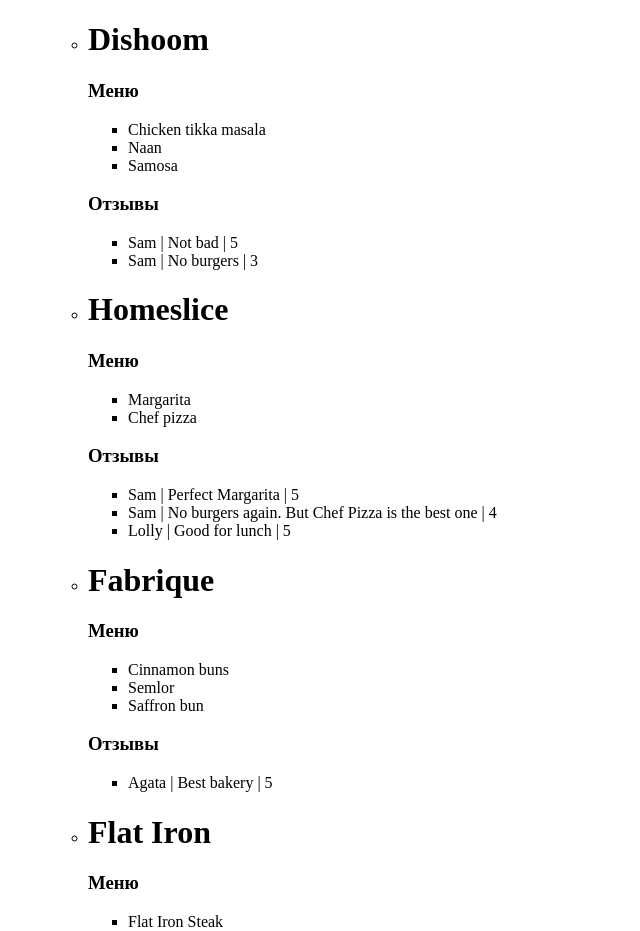
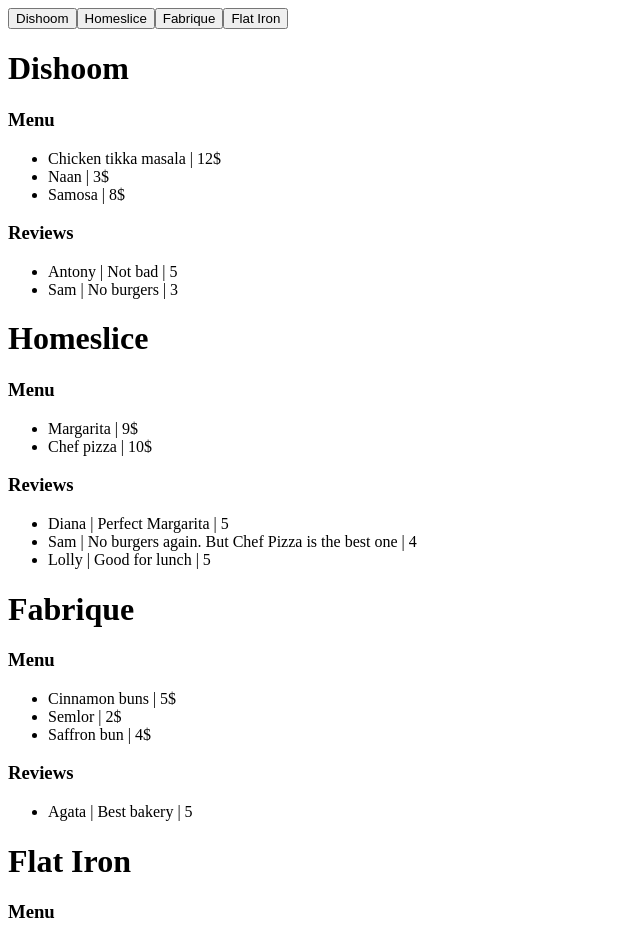
Before and after one commit to Andr-07/react-app, a React (Vite) app: page / in a window 1280 px wide. Shown: the top 931 px of the page, without its empty margins (0-640 px from the left). Built offline with nearby package versions, Linux system fonts and the light colour scheme.

Commit message:
feat(lecture-2): add components

```diff
--- /dev/null
+++ b/src/App.jsx
@@ -0,0 +1,5 @@
+import { RestaurantsPage } from './pages/restaurants-page/component'
+
+export const App = ({ restaurants }) => {
+  return <RestaurantsPage restaurants={restaurants} />
+}
--- /dev/null
+++ b/src/components/menu/component.jsx
@@ -0,0 +1,16 @@
+export const Menu = ({ menu }) => {
+  return (
+    <>
+      <h3>Menu</h3>
+      <ul>
+        {menu.map((item) => {
+          return (
+            <li key={item.id}>
+              {item.name} | {item.price + '$'}
+            </li>
+          )
+        })}
+      </ul>
+    </>
+  )
+}
--- /dev/null
+++ b/src/components/restaurant-card/component.jsx
@@ -0,0 +1,16 @@
+import { Menu } from '../menu/component'
+import { Reviews } from '../reviews/component'
+
+export const RestaurantCard = ({ restaurants }) => {
+  return (
+    <>
+      {restaurants.map((restaurant) => (
+        <div key={restaurant.id}>
+          <h1>{restaurant.name}</h1>
+          <Menu menu={restaurant.menu}></Menu>
+          <Reviews reviews={restaurant.reviews}></Reviews>
+        </div>
+      ))}
+    </>
+  )
+}
--- /dev/null
+++ b/src/components/reviews/component.jsx
@@ -0,0 +1,16 @@
+export const Reviews = ({ reviews }) => {
+  return (
+    <>
+      <h3>Reviews</h3>
+      <ul>
+        {reviews.map((review) => {
+          return (
+            <li key={review.id}>
+              {review.user} | {review.text} | {review.rating}
+            </li>
+          )
+        })}
+      </ul>
+    </>
+  )
+}
--- /dev/null
+++ b/src/components/top-tab/component.jsx
@@ -0,0 +1,9 @@
+export const TopTab = ({ names }) => {
+  return (
+    <>
+      {names.map((name, key) => (
+        <button key={key}>{name}</button>
+      ))}
+    </>
+  )
+}
--- a/src/main.jsx
+++ b/src/main.jsx
@@ -1,88 +1,8 @@
 import ReactDOM from 'react-dom/client'
 
+import { App } from './App'
 import { restaurants } from './constants/mock'
 
 ReactDOM.createRoot(document.getElementById('root')).render(
-  <ul className="main">
-    <ul>
-      <li>
-        <h1> {restaurants[0].name}</h1>
-        <h3>Меню</h3>
-        <ul className="menu">
-          <li id={restaurants[0].menu[0].id}>{restaurants[0].menu[0].name}</li>
-          <li id={restaurants[0].menu[1].id}>{restaurants[0].menu[1].name}</li>
-          <li id={restaurants[0].menu[2].id}>{restaurants[0].menu[2].name}</li>
-        </ul>
-        <h3>Отзывы</h3>
-        <ul>
-          <li id={restaurants[0].reviews[0].id}>
-            {restaurants[0].reviews[1].user} | {restaurants[0].reviews[0].text}{' '}
-            | {restaurants[0].reviews[0].rating}
-          </li>
-          <li id={restaurants[0].reviews[1].id}>
-            {restaurants[0].reviews[1].user} | {restaurants[0].reviews[1].text}{' '}
-            | {restaurants[0].reviews[1].rating}
-          </li>
-        </ul>
-      </li>
-      <li>
-        <h1> {restaurants[1].name}</h1>
-        <h3>Меню</h3>
-        <ul className="menu">
-          <li id={restaurants[1].menu[0].id}>{restaurants[1].menu[0].name}</li>
-          <li id={restaurants[1].menu[1].id}>{restaurants[1].menu[1].name}</li>
-        </ul>
-        <h3>Отзывы</h3>
-        <ul>
-          <li id={restaurants[1].reviews[0].id}>
-            {restaurants[1].reviews[1].user} | {restaurants[1].reviews[0].text}{' '}
-            | {restaurants[0].reviews[0].rating}
-          </li>
-          <li id={restaurants[1].reviews[1].id}>
-            {restaurants[1].reviews[1].user} | {restaurants[1].reviews[1].text}{' '}
-            | {restaurants[1].reviews[1].rating}
-          </li>
-          <li id={restaurants[1].reviews[1].id}>
-            {restaurants[1].reviews[2].user} | {restaurants[1].reviews[2].text}{' '}
-            | {restaurants[1].reviews[2].rating}
-          </li>
-        </ul>
-      </li>
-      <li>
-        <h1> {restaurants[2].name}</h1>
-        <h3>Меню</h3>
-        <ul className="menu">
-          <li id={restaurants[2].menu[0].id}>{restaurants[2].menu[0].name}</li>
-          <li id={restaurants[2].menu[1].id}>{restaurants[2].menu[1].name}</li>
-          <li id={restaurants[2].menu[2].id}>{restaurants[2].menu[2].name}</li>
-        </ul>
-        <h3>Отзывы</h3>
-        <ul>
-          <li id={restaurants[2].reviews[0].id}>
-            {restaurants[2].reviews[0].user} | {restaurants[2].reviews[0].text}{' '}
-            | {restaurants[2].reviews[0].rating}
-          </li>
-        </ul>
-      </li>
-      <li>
-        <h1> {restaurants[3].name}</h1>
-        <h3>Меню</h3>
-        <ul className="menu">
-          <li id={restaurants[3].menu[0].id}>{restaurants[3].menu[0].name}</li>
-          <li id={restaurants[3].menu[1].id}>{restaurants[3].menu[1].name}</li>
-        </ul>
-        <h3>Отзывы</h3>
-        <ul>
-          <li id={restaurants[3].reviews[0].id}>
-            {restaurants[3].reviews[0].user} | {restaurants[3].reviews[0].text}{' '}
-            | {restaurants[3].reviews[0].rating}
-          </li>
-          <li id={restaurants[0].reviews[1].id}>
-            {restaurants[3].reviews[1].user} | {restaurants[3].reviews[1].text}{' '}
-            | {restaurants[3].reviews[1].rating}
-          </li>
-        </ul>
-      </li>
-    </ul>
-  </ul>,
+  <App restaurants={restaurants} />,
 )
--- /dev/null
+++ b/src/pages/restaurants-page/component.jsx
@@ -0,0 +1,13 @@
+// import { RestaurantCard } from "../../components/restaurant-card/component";
+import { RestaurantCard } from '../../components/restaurant-card/component'
+import { TopTab } from '../../components/top-tab/component'
+
+export const RestaurantsPage = ({ restaurants }) => {
+  const names = Array.from(new Set(restaurants.map(({ name }) => name)))
+  return (
+    <>
+      <TopTab names={names} />
+      <RestaurantCard restaurants={restaurants} />
+    </>
+  )
+}
```
